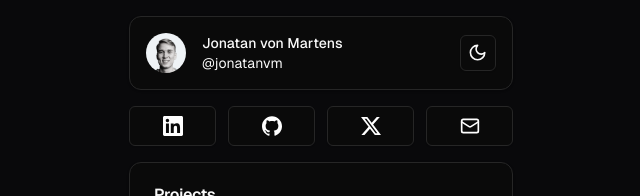
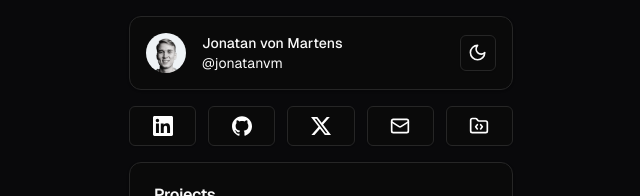
Before and after one commit to jonatanvm/jonatanvm, a Next.js app: page / in a window 1280 px wide. Shown: the top 196 px of the page, without its empty margins (319-959 px from the left). Built offline with nearby package versions, Linux system fonts and the light colour scheme.

Commit message:
feat: add top link to j16

```diff
--- a/src/app/page.tsx
+++ b/src/app/page.tsx
@@ -7,7 +7,12 @@ import { LinkedInIcon } from "@/components/icons/linkedIn-icon";
 import { GithubIcon } from "@/components/icons/github-icon";
 import { TwitterIcon } from "@/components/icons/twitter-icon";
 import Image from "next/image";
-import { ExternalLinkIcon, LinkIcon, MailIcon } from "lucide-react";
+import {
+  ExternalLinkIcon,
+  FolderCodeIcon,
+  LinkIcon,
+  MailIcon,
+} from "lucide-react";
 
 import { YoutubeIcon } from "@/components/icons/youtube";
 import { ProductHuntIcon } from "@/components/icons/producthunt";
@@ -45,7 +50,7 @@ function Me({ className }: { className?: string }) {
 
 function SocialLinks({ className }: { className?: string }) {
   return (
-    <ul className={cn("grid grid-cols-4 sm:grid-cols-4 gap-3", className)}>
+    <ul className={cn("grid grid-cols-5 gap-3", className)}>
       <li className={"w-full"}>
         <SocialLink href={"https://www.linkedin.com/in/jonatanvm/"}>
           <LinkedInIcon className="h-5 w-5 shrink-0" aria-label="LinkedIn" />
@@ -63,7 +68,15 @@ function SocialLinks({ className }: { className?: string }) {
       </li>
       <li>
         <SocialLink href={"mailto:Jonatan <stepped_jays.0m@icloud.com>"}>
-          <MailIcon className="h-5 w-5 shrink-0" aria-label={"X.com"} />
+          <MailIcon className="h-5 w-5 shrink-0" aria-label={"E-mail"} />
+        </SocialLink>
+      </li>
+      <li>
+        <SocialLink href={"https://www.j16.io"}>
+          <FolderCodeIcon
+            className="h-5 w-5 shrink-0"
+            aria-label={"Personal projects"}
+          />
         </SocialLink>
       </li>
     </ul>
```
